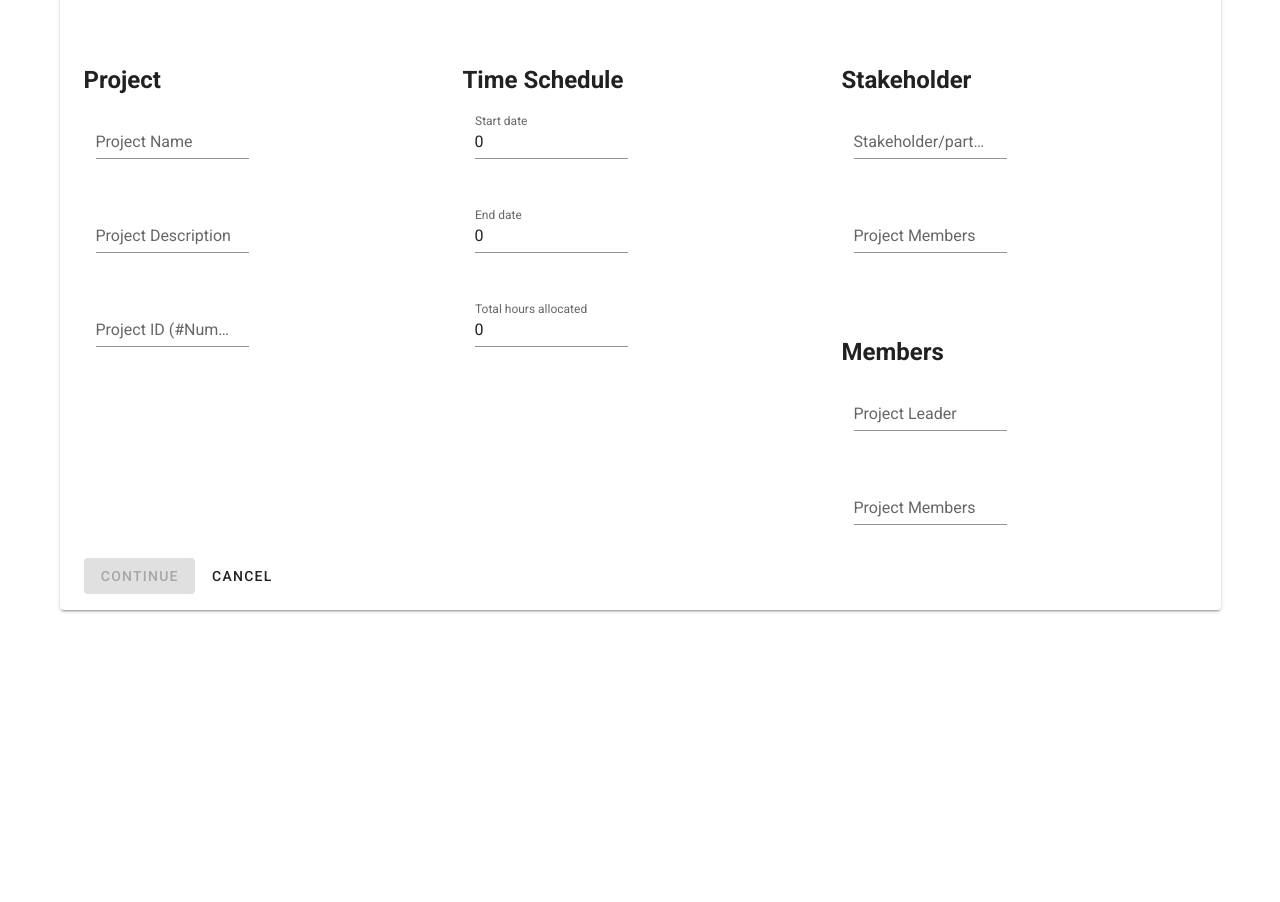
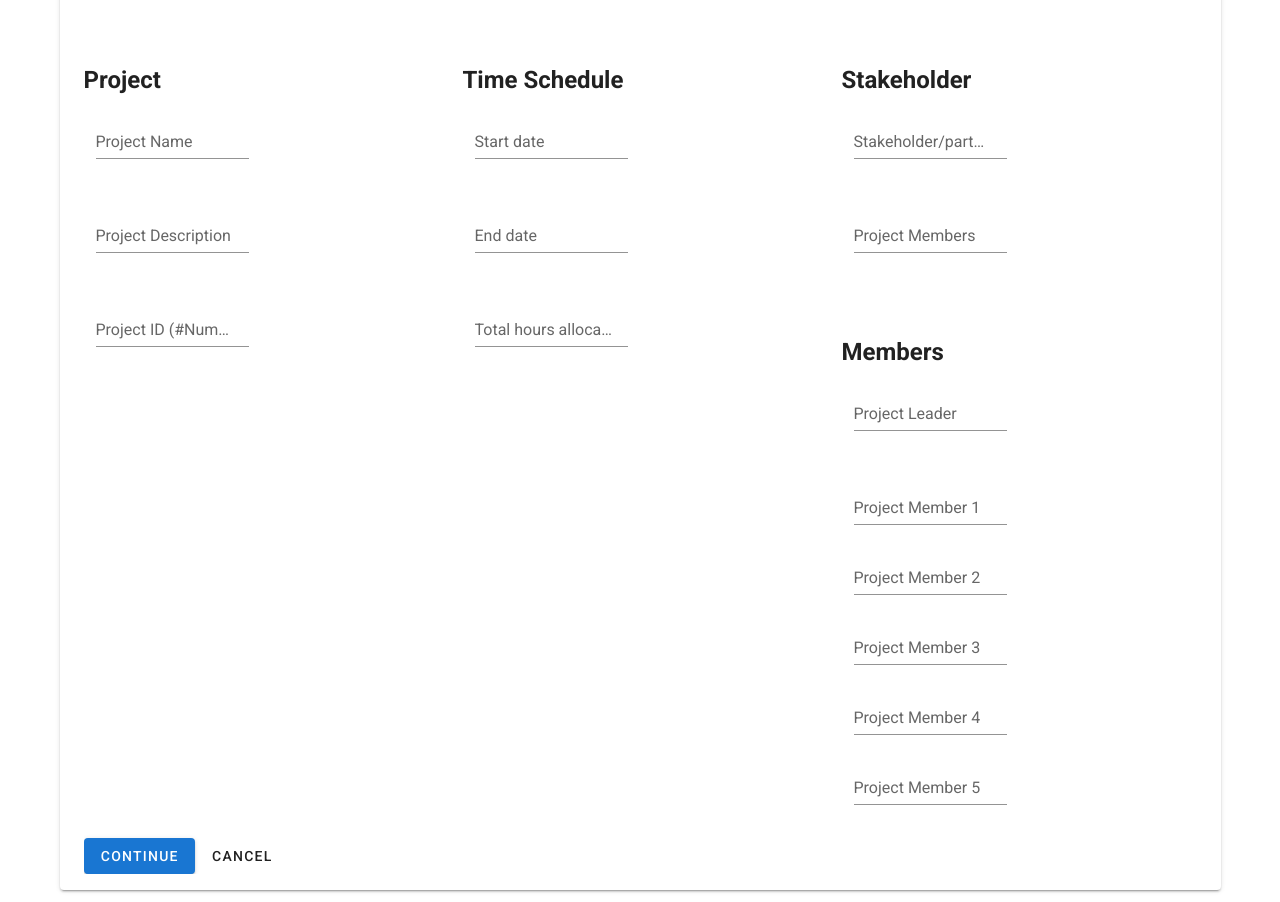
Before and after one commit to JonasAKP/pwa, a Vue app: page /Create in a window 1280 px wide. Shown: the part 340-1242 px from the top of the page. Before the commit the page ends 962 px from the top, so only its background shows below. Built offline with nearby package versions, Linux system fonts and the light colour scheme.

Commit message:
trying to get arrays working

```diff
--- a/src/views/create.vue
+++ b/src/views/create.vue
@@ -126,16 +126,31 @@
                 </v-col>
                 <v-col cols="12" sm="6">
                   <v-text-field
-                    v-model="p_members"
-                    :rules="rules"
-                    label="Project Members"
+                    v-model="p_member[0]"
+                    label="Project Member 1"
+                  ></v-text-field>
+                  <v-text-field
+                    v-model="p_member[1]"
+                    label="Project Member 2"
+                  ></v-text-field>
+                  <v-text-field
+                    v-model="p_member[2]"
+                    label="Project Member 3"
+                  ></v-text-field>
+                  <v-text-field
+                    v-model="p_member[3]"
+                    label="Project Member 4"
+                  ></v-text-field>
+                  <v-text-field
+                    v-model="p_member[4]"
+                    label="Project Member 5"
                   ></v-text-field>
                 </v-col>
               </v-col>
             </v-row>
 
             <v-btn
-              :disabled="!valid"
+              :disabled="valid"
               color="primary"
               @click="
                 e1 = 2;
@@ -152,10 +167,39 @@
         <v-stepper-content step="2">
           <!-- Content here -->
           <v-row>
-            <v-col cols="12" md="6">
-              <v-row>
-                <v-text-field :rules="rules"></v-text-field>
-                <v-btn style="margin: 15px" color="primary"> Add </v-btn>
+            <v-col cols="12" md="5">
+              <v-row style="margin: 0">
+                <v-text-field
+                  :rules="rules"
+                  v-model="newTask"
+                  placeholder="Enter Task"
+                  v-on:keyup.enter="add"
+                ></v-text-field>
+                <v-btn style="margin: 15px" color="primary" @click="add">
+                  Add
+                </v-btn>
+              </v-row>
+              <v-row style="margin 0">
+                <v-card class="col-md-12" flat>
+                  <h3>Tasks</h3>
+                  <v-card
+                    :rules="arrCheck"
+                    style="margin: 10px; padding: 5px"
+                    class="list-group-items"
+                    v-for="element in arrBacklog"
+                    :key="element.name"
+                  >
+                    {{ element.name }}
+                    <v-btn
+                      :right="true"
+                      :absolute="true"
+                      height="25px"
+                      text
+                      @click="removeA(arrBacklog, element.name)"
+                      >X</v-btn
+                    >
+                  </v-card>
+                </v-card>
               </v-row>
             </v-col>
             <v-col>
@@ -201,7 +245,15 @@
         </v-stepper-content>
 
         <v-stepper-content step="3">
-          <v-card class="mb-12" color="grey lighten-1" height="200px"></v-card>
+          <v-row>
+            <v-card flat class="col-sm-12" style="margin: 20px">
+              <ul>
+                <li v-for="member in p_members" :key='member'>
+                  {{ member.name }}
+                </li>
+              </ul>
+            </v-card>
+          </v-row>
 
           <v-btn color="primary" @click="e1 = 4"> Continue </v-btn>
 
@@ -232,14 +284,20 @@ export default {
     project: null,
     projects: null,
     id: null,
-    startDate: 0, // fix later
-    endDate: 0, // fix later
-    hour: 0, // fix later
+    startDate: null, // fix later
+    endDate: null, // fix later
+    hour: null, // fix later
     stake: null,
     members: null,
     leader: null,
-    p_members: null,
+    p_member: [],
+    p_members: [{
+      name: '', hours: ''
+    }],
+    newTask: null,
     selected: null,
+    //array for keeping data
+    arrBacklog: [],
     //rules start here
     valid: true,
     name: "Rules",
@@ -251,12 +309,35 @@ export default {
       (v) => !!v || "Is required",
       (v) => (v && v.length <= 3) || "Must be below 3 digits",
     ],
+    arrCheck: [(arrBacklog) => arrBacklog && arrBacklog.length >= 0],
     e1: 1,
   }),
   methods: {
     validate() {
       this.$refs.form.validate();
     },
+    add() {
+      if (this.newTask) {
+        this.arrBacklog.push({ name: this.newTask });
+        this.newTask = "";
+      }
+    },
+    removeA(arr) {
+      var what,
+        a = arguments,
+        L = a.length,
+        ax;
+      while (L > 1 && arr.length) {
+        what = a[--L];
+        while ((ax = arr.indexOf(what)) !== -1) {
+          arr.splice(ax, 1);
+        }
+      }
+      return arr;
+    },
+    changed: function () {
+      console.log(this.p_members);
+    },
   },
 };
 </script>
```
